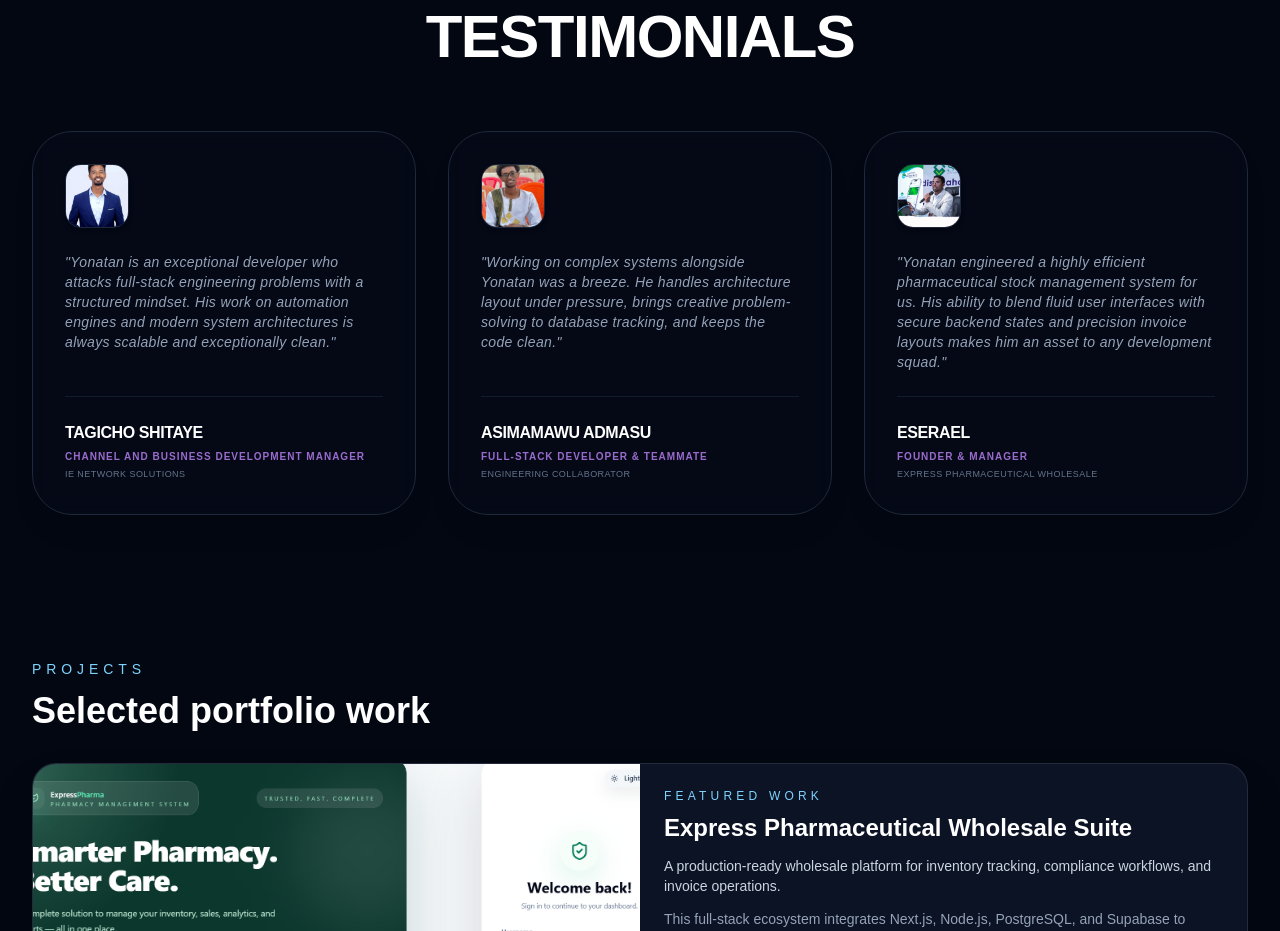
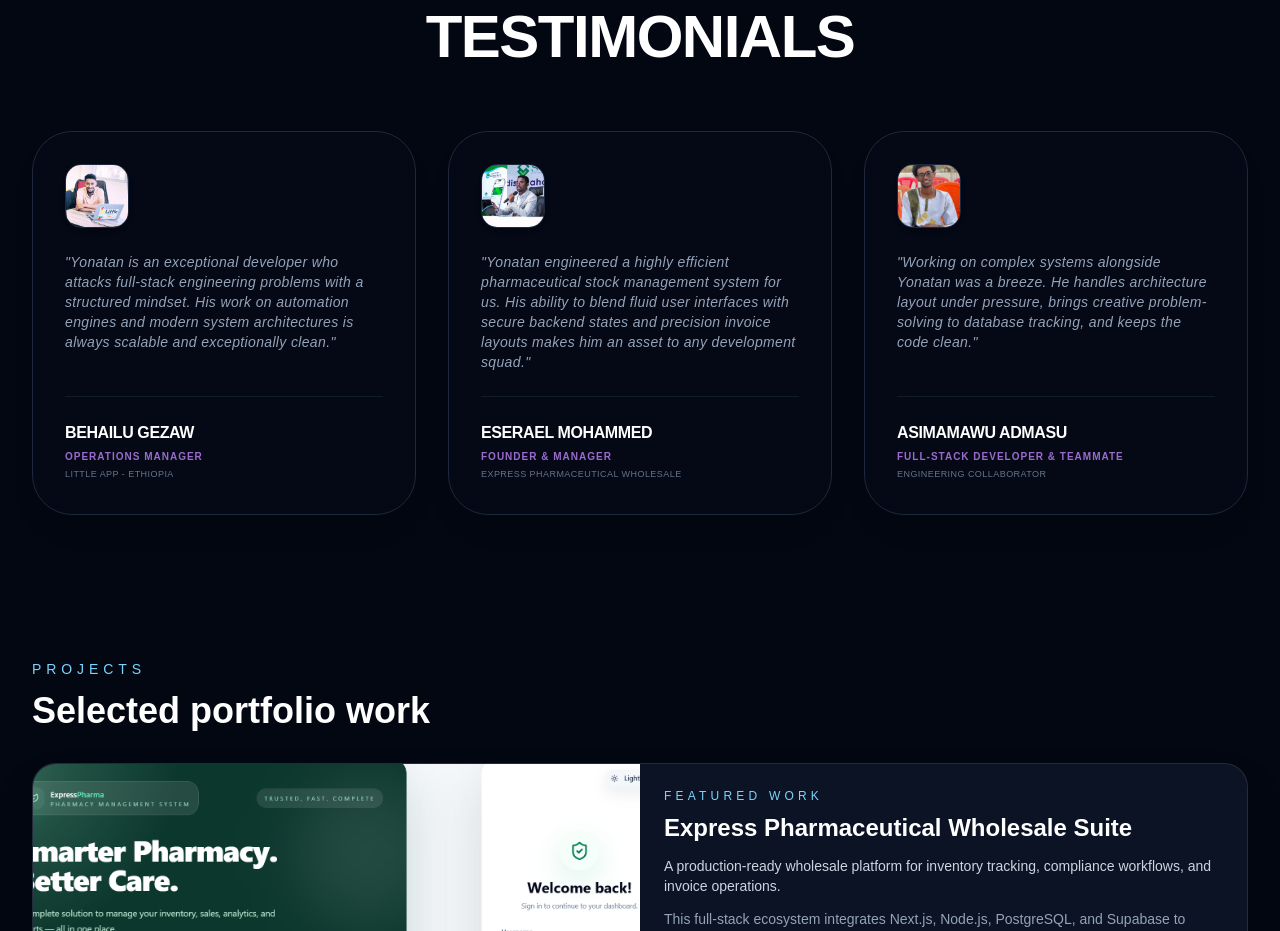
Before and after one commit to Talicho21/portfolio, a Next.js app: page / in a window 1280 px wide. Shown: the part 3320-4251 px from the top of the page. Built offline with nearby package versions, Linux system fonts and the light colour scheme.

Commit message:
style: replace testimonial profile data with new user details

```diff
--- a/src/components/Testimony.tsx
+++ b/src/components/Testimony.tsx
@@ -7,30 +7,31 @@
   const testimonials = [
     {
       id: 1,
-      name: "Tagicho Shitaye",
-      role: "Channel and Business Development Manager",
-      company: "IE Network Solutions",
+      name: "Behailu Gezaw",
+      role: "Operations Manager",
+      company: "Little App - Ethiopia",
       quote:
         "Yonatan is an exceptional developer who attacks full-stack engineering problems with a structured mindset. His work on automation engines and modern system architectures is always scalable and exceptionally clean.",
-      image: "/Wushy.png",
+      image: "/Behayilu.png",
     },
-    {
+
+   {
       id: 2,
+      name: "ESERAEL Mohammed",
+      role: "FOUNDER & MANAGER",
+      company: "EXPRESS PHARMACEUTICAL WHOLESALE",
+      quote:
+        "Yonatan engineered a highly efficient pharmaceutical stock management system for us. His ability to blend fluid user interfaces with secure backend states and precision invoice layouts makes him an asset to any development squad.",
+      image: "/Eserus.jpg",
+    },
+     {
+      id: 3,
       name: "Asimamawu Admasu",
       role: "FULL-STACK DEVELOPER & TEAMMATE",
       company: "ENGINEERING COLLABORATOR",
       quote:
         "Working on complex systems alongside Yonatan was a breeze. He handles architecture layout under pressure, brings creative problem-solving to database tracking, and keeps the code clean.",
       image: "/Asme.jpg",
-    },
-   {
-      id: 3,
-      name: "ESERAEL",
-      role: "FOUNDER & MANAGER",
-      company: "EXPRESS PHARMACEUTICAL WHOLESALE",
-      quote:
-        "Yonatan engineered a highly efficient pharmaceutical stock management system for us. His ability to blend fluid user interfaces with secure backend states and precision invoice layouts makes him an asset to any development squad.",
-      image: "/Eserus.jpg",
     },
   ];
 
```
Also changed, not shown: public/Behayilu.png (added).
